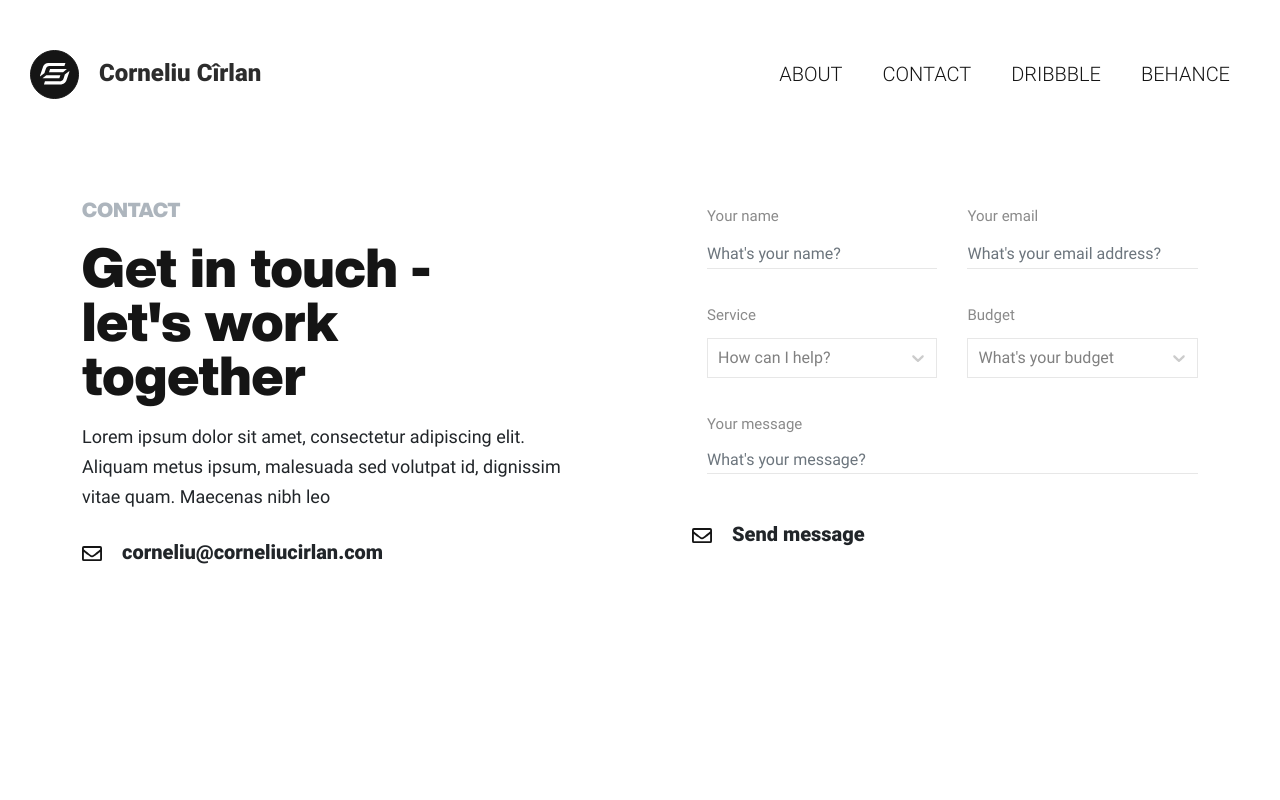
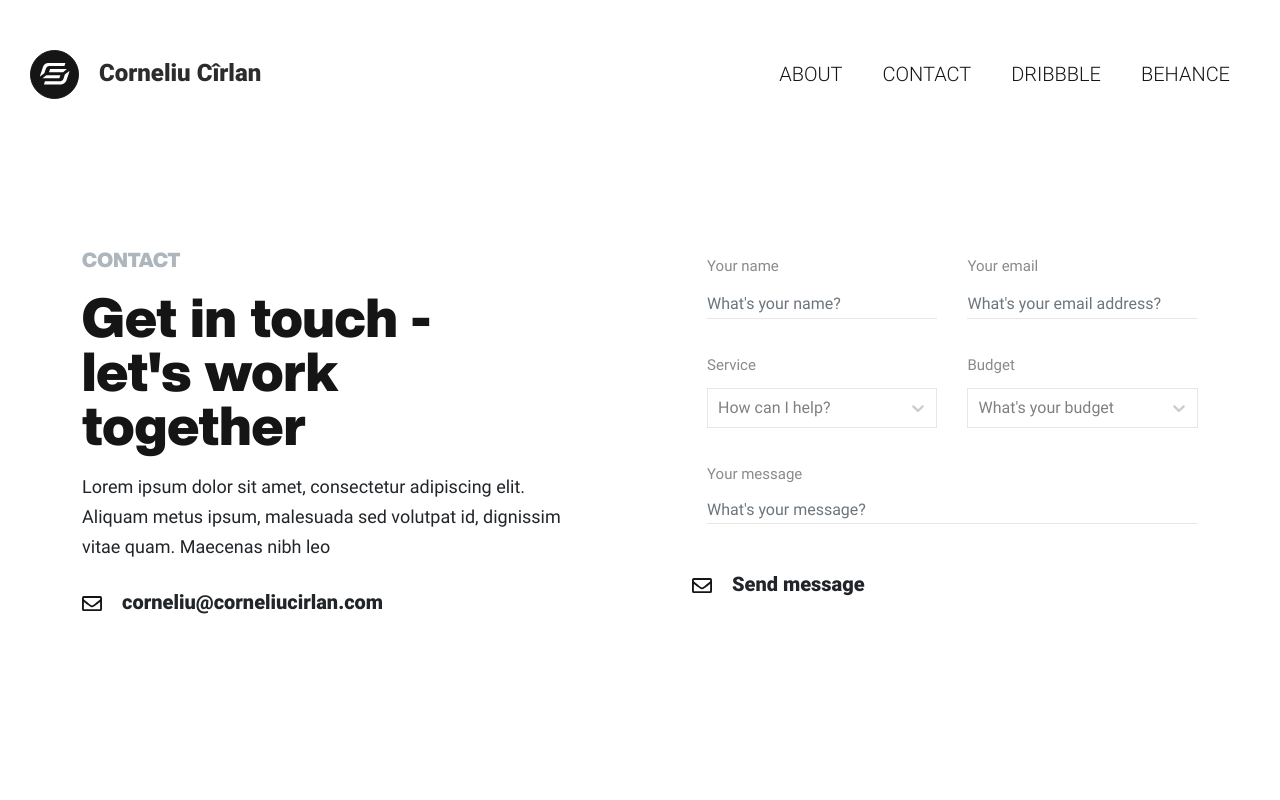
Before and after one commit to corneliucirlan/cornelius, a Next.js app: page /contact in a window 1280 px wide. Shown: the top 800 px of the page. Built offline with nearby package versions, Linux system fonts and the light colour scheme.

Commit message:
Added top margin to maintain position on page

```diff
--- a/sass/modules/Contact.module.sass
+++ b/sass/modules/Contact.module.sass
@@ -2,7 +2,9 @@
 @import '../bootstrap-config'
 
 .contact
-	min-height: 100vh
+	// min-height: 100vh
+	min-height: calc(100vh - 100px)
+	margin-top: 100px
 
 	& > div
 		min-height: 400px
--- a/sass/modules/Index.module.sass
+++ b/sass/modules/Index.module.sass
@@ -9,7 +9,8 @@
 
 .hero
 	// Subtract nav height
-	min-height: calc(100vh - 150px)
+	min-height: calc(100vh - 250px)
+	margin-top: 250px
 	// margin-bottom: $spacer * 15 // to be added on mobile
 
 	.cta
```
